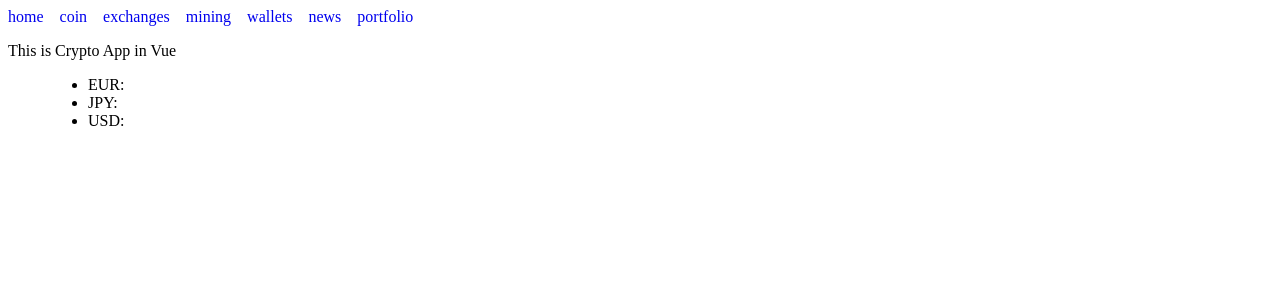
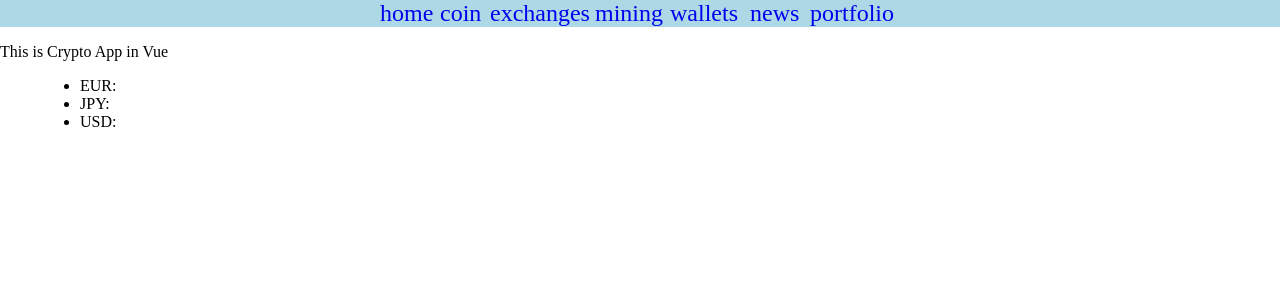
Before and after one commit to vutran6853/Cryptovue, a Vue app: page /#/Coin in a window 1280 px wide. Before the commit this address led to /. Shown: the top 300 px of the page. Built offline with nearby package versions, Linux system fonts and the light colour scheme; no server answers; what vue-star-rating would draw is missing.

Commit message:
add style to navbar and add function to coin component

```diff
--- a/src/App.vue
+++ b/src/App.vue
@@ -19,4 +19,8 @@ export default {
 
 <style>
 
+body {
+  margin: 0px;
+}
+
 </style>
--- a/src/components/coin/Coin.vue
+++ b/src/components/coin/Coin.vue
@@ -1,9 +1,11 @@
 <template>
   <div>
-    <p>Coin Components</p>
-    <p class="testBox">TestBox</p>
     <div v-if='coins[0]'>
-      <p>True</p>
+      <div class="coinListType" >
+        <p>Coins List: </p>
+        <span @click='handleGetCurrentTypeForAllCoin(value)' v-for='(value, index) in typeCurrent' :key='index'>{{ value }}</span>
+      </div>
+
       <div class="headerGrid">
         <p>#</p>
         <p>Coin</p>
@@ -11,36 +13,18 @@
         <p>Total Vol.24</p>
         <p>Chg.24h</p>
       </div>
-      <router-link v-bind:to="`overview/${ displayCoin.CoinInfo.Internal }`" v-for='(displayCoin, index) in coins' v-bind:key='displayCoin.CoinInfo.Internal'>
+
+      <router-link :to="`overview/${ displayCoin.CoinInfo.Internal }`" v-for='(displayCoin, index) in coins' :key='displayCoin.CoinInfo.Internal'>
         <div class="coinGrid coinHover" @click='handleFetchSingleCoininfo(coins[index])'>
           <p>{{ index + 1 }}</p>
-        <!-- <p ></p> -->
           <img v-bind:src="'https://www.cryptocompare.com' + displayCoin.DISPLAY.USD.IMAGEURL" alt="broke"/>
           <p>{{ displayCoin.DISPLAY.USD.HIGH24HOUR }}</p>
           <p>{{ displayCoin.DISPLAY.USD.CHANGE24HOUR }}</p>
           <p>{{ displayCoin.DISPLAY.USD.CHANGEPCT24HOUR }}</p>
         </div>
-
-        <!-- <div @click='handleFetchSingleCoininfo(displayCoin.CoinInfo.Internal)' class="coinContainer coinHover"> -->
-          <!-- <p>CHANGE24HOUR: {{ displayCoin.DISPLAY.USD.CHANGE24HOUR }}</p> -->
-          <!-- <p>CHANGEDAY: {{ displayCoin.DISPLAY.USD.CHANGEDAY }}</p> -->
-          <!-- <p>CHANGEPCT24HOUR: {{ displayCoin.DISPLAY.USD.CHANGEPCT24HOUR }}</p> -->
-          <!-- <p>FROMSYMBOL: {{ displayCoin.DISPLAY.USD.FROMSYMBOL }}</p> -->
-          <!-- <p>HIGH24HOUR: {{ displayCoin.DISPLAY.USD.HIGH24HOUR }}</p> -->
-          <!-- <img :src="https://www.cryptocompare.com + displayCoin.DISPLAY.USD.IMAGEURL" alt=""/> -->
-          <!-- <p>HIGHDAY: {{ displayCoin.DISPLAY.USD.HIGHDAY }}</p> -->
-          <!-- <p>HIGHHOUR: {{ displayCoin.DISPLAY.USD.HIGHHOUR }}</p> -->
-          <!-- <p>LASTMARKET: {{ displayCoin.DISPLAY.USD.LASTMARKET }}</p> -->
-          <!-- <p>LASTVOLUME: {{ displayCoin.DISPLAY.USD.LASTVOLUME }}</p> -->
-          <!-- <p>LOW24HOUR: {{ displayCoin.DISPLAY.USD.LOW24HOUR }}</p> -->
-          <!-- <p>LOWDAY: {{ displayCoin.DISPLAY.USD.LOWDAY }}</p> -->
-          <!-- <p>LOWHOUR: {{ displayCoin.DISPLAY.USD.LOWHOUR }}</p> -->
-          <!-- <p>MARKET: {{ displayCoin.DISPLAY.USD.MARKET }}</p> -->
-          <!-- <p>MKTCAP: {{ displayCoin.DISPLAY.USD.MKTCAP }}</p> -->
-          <!-- <p>OPEN24HOUR: {{ displayCoin.DISPLAY.USD.OPEN24HOUR }}</p> -->
-        <!-- </div> -->
       </router-link>
     </div>
+
     <div v-else=''>
       <p>False</p>
     </div>
@@ -52,6 +36,11 @@ import { mapActions, mapGetters } from 'vuex';
 
 export default {
   name: "Coin",
+  data() {
+    return {
+      typeCurrent: ["USD", "USDT", "EUR", "JPY", "KRW"]
+    }
+  },
 
   // mapAction will import from store
   methods: {
@@ -59,6 +48,12 @@ export default {
 
     handleFetchSingleCoininfo: function(coinInfo) {
       this.$store.dispatch('handleGetSingleCoinInfo', coinInfo)
+    },
+
+    handleGetCurrentTypeForAllCoin(value) {
+      console.log('hit handleGetCurrentTypeForAllCoin', value);
+
+      this.$store.dispatch('handleGetCurrentTypeForAllCoin', value)
     }
   },
 
@@ -70,7 +65,9 @@ export default {
   // will bind store to this
   // mapGetters in computed will bind || connenct to this components
   computed: {
-    ...mapGetters({ coins: 'getAllTotalByVol' })
+    ...mapGetters({ coins: 'getAllTotalByVol' }),
+
+
   }
 }
 </script>
@@ -79,8 +76,23 @@ export default {
 $color: #333;
 $testBox-border: 1px solid blue;
 
-.testBox {
-  border: $testBox-border;
+.coinListType {
+  // border: $testBox-border;
+  display: inline-flex;
+  height: 100%;
+  font-size: 16px;
+
+  p {
+    margin: 5px;
+  }
+  span {
+    margin: 5px;
+  }
+}
+
+.coinListType > span:hover {
+  background-color: red;
+  cursor: pointer;
 }
 
 .headerGrid {
--- a/src/components/navbar/Navbar.vue
+++ b/src/components/navbar/Navbar.vue
@@ -1,7 +1,10 @@
 <template>
-  <div>
-    <div v-for='(tabName, index) in navbarTab' v-bind:key='index' class="narbarItem">
-      <router-link :to="`/${tabName}`">{{ tabName }}</router-link>
+  <div class="narbar">
+    <div class="narbarItem" v-for='(tabName, index) in navbarTab' v-bind:key='index' >
+      <!-- <button> -->
+      <router-link :to='`/${tabName}`'>{{ tabName }}</router-link>
+
+      <!-- </button> -->
     </div>
   </div>
 </template>
@@ -18,10 +21,34 @@ export default {
 </script>
 
 <style scroped>
-.narbarItem {
-  display: inline;
-  margin-right: 1rem;
-  flex-direction: column;
+.narbar {
+  /* border: 2px solid red; */
+  background-color: lightblue;
+  display: grid;
+  grid-template-columns: 60px 50px 105px 75px 80px 60px 90px;
+  /* text-align: center; */
+  justify-content: center;
+  font-size: 1.5rem;
+  width: 100%;
 }
 
+.narbarItem:hover {
+    background-color: red;
+}
+
+.narbarItem {
+    /* border: 1px solid red; */
+      /* display: inline-flex; */
+     /* width: 100%;  */
+     /* font-size: 1.5rem; */
+         /* justify-content: space-between; */
+  /* justify-items: ; */
+  /* padding: 10px; */
+}
+
+a {
+      /* border: 1px solid red; */
+/* width: 100%;  */
+/* font-size: 2rem; */
+}
 </style>
--- a/src/store/modules/cryptoStore.js
+++ b/src/store/modules/cryptoStore.js
@@ -37,7 +37,6 @@ const getters = {
 const actions = {
   async handleFetchdata() {
     const response =  await axios.get('https://min-api.cryptocompare.com/data/price?fsym=BTC&tsyms=USD,JPY,EUR')
-
     this.commit('setCurrentBTCPriceData', response.data)
   },
 
@@ -45,6 +44,16 @@ const actions = {
     axios.get(`${ serverURL }/api/getAllTotalByVol`)
     .then((response) => this.commit('setAllTotalByVolData',  response.data))
     .catch((err) => console.log('Danger unable to fetch handleGetAllTotalByVol' + err));
+  },
+
+  handleGetCurrentTypeForAllCoin({}, payload) {
+    let data = { type: payload }
+
+    axios.post(`${ serverURL }/api/getCurrentTypeAllCoin`, data)
+    .then((response) => console.log(response))
+    // .then((response) => this.commit('setAllTotalByVolData',  response.data))
+    .catch((err) => console.log('Danger unable to fetch handleGetCurrentTypeForAllCoin()' + err));
+
   },
 
   handleGetAllExchanges() {
```
Also changed, not shown: 2 other files (tests, documents, lock files or other folders). Lines whose indentation alone changed are shown as unchanged.
